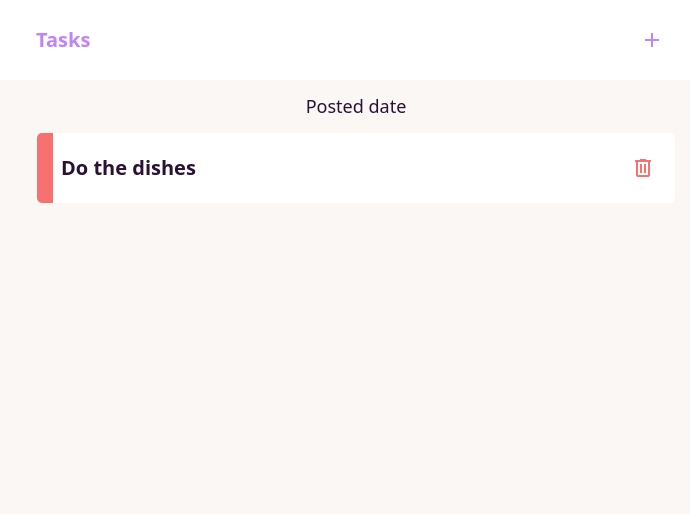
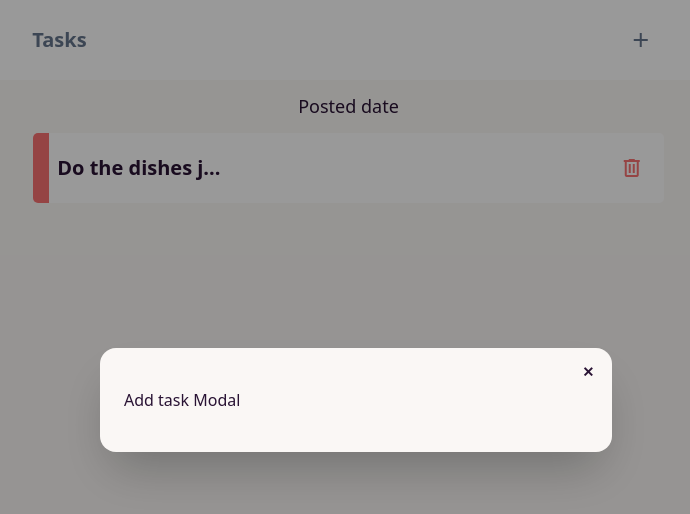
Before and after one commit to Izzat4545/todo, a Vue app: page / in a window 1280 px wide. Both pictures are taken after a click on the button "add". Shown: the top 514 px of the page, without its empty margins (284-974 px from the left). Built offline with nearby package versions, Linux system fonts and the light colour scheme.

Commit message:
implemented modals

```diff
--- a/src/App.vue
+++ b/src/App.vue
@@ -1,5 +1,5 @@
 <script lang="ts">
-import List from "./components/List.vue";
+import List from "./components/taskList/List.vue";
 import Header from "./components/Header.vue";
 export default {
   components: {
--- a/src/components/Header.vue
+++ b/src/components/Header.vue
@@ -1,13 +1,29 @@
 <script lang="ts">
-export default {};
+import AddTaskModal from "./modals/AddTaskModal.vue";
+export default {
+  data() {
+    return {
+      openModal: false,
+    };
+  },
+  methods: {
+    toggleModal() {
+      this.openModal = !this.openModal;
+    },
+  },
+  components: {
+    AddTaskModal,
+  },
+};
 </script>
 <template>
+  <AddTaskModal :showModal="openModal" :closeModal="toggleModal" />
   <div class="bg-white py-4">
     <div
-      class="w-[50%] m-auto text-purple-400 text-[20px] flex items-center justify-between font-bold"
+      class="w-[50%] m-auto text-slate-500 text-[20px] flex items-center justify-between font-bold"
     >
       <div>Tasks</div>
-      <button class="btn btn-ghost btn-circle">
+      <button @click="toggleModal" class="btn btn-ghost btn-circle">
         <span class="material-symbols-outlined"> add </span>
       </button>
     </div>
--- /dev/null
+++ b/src/components/modals/AddTaskModal.vue
@@ -0,0 +1,36 @@
+<template>
+  <div class="modal" :class="{ 'modal-open': showModal }">
+    <div class="modal-box">
+      <p class="py-4">Add task Modal</p>
+      <form method="dialog">
+        <button
+          @click="toggleModal"
+          className="btn btn-sm btn-circle btn-ghost absolute right-2 top-2"
+        >
+          ✕
+        </button>
+      </form>
+    </div>
+  </div>
+</template>
+
+<script lang="ts">
+export default {
+  data() {},
+  props: {
+    showModal: {
+      type: Boolean,
+      required: true,
+    },
+    closeModal: {
+      type: Function,
+      required: true,
+    },
+  },
+  methods: {
+    toggleModal() {
+      this.closeModal();
+    },
+  },
+};
+</script>
--- /dev/null
+++ b/src/components/modals/TaskInfoModal.vue
@@ -0,0 +1,36 @@
+<template>
+  <div class="modal" :class="{ 'modal-open': showModal }">
+    <div class="modal-box">
+      <p class="py-4">Task Info modal</p>
+      <form method="dialog">
+        <button
+          @click="toggleModal"
+          className="btn btn-sm btn-circle btn-ghost absolute right-2 top-2"
+        >
+          ✕
+        </button>
+      </form>
+    </div>
+  </div>
+</template>
+
+<script lang="ts">
+export default {
+  data() {},
+  props: {
+    showModal: {
+      type: Boolean,
+      required: true,
+    },
+    closeModal: {
+      type: Function,
+      required: true,
+    },
+  },
+  methods: {
+    toggleModal() {
+      this.closeModal();
+    },
+  },
+};
+</script>
--- a/src/components/List.vue
+++ b/src/components/taskList/List.vue
@@ -1,35 +1,54 @@
 <script lang="ts">
+import { textSlicer } from "../../utils/textSlicer";
+import TaskInfoModal from "../modals/TaskInfoModal.vue";
+
 export default {
   data() {
-    return {};
+    return {
+      limit: 15,
+      isModalOpen: false,
+    };
   },
   methods: {
-    parentFunction() {
-      console.log("parent function");
+    toggleModal() {
+      this.isModalOpen = !this.isModalOpen;
     },
     childFunction() {
       console.log("child function");
     },
+    textSlicer(text: string): string {
+      return textSlicer(text, this.limit);
+    },
+  },
+  components: {
+    TaskInfoModal,
   },
 };
 </script>
 
 <template>
+  <TaskInfoModal :showModal="isModalOpen" :closeModal="toggleModal" />
   <div class="w-[50%] m-auto">
     <div class="text-lg text-center py-3">Posted date</div>
     <ul>
       <li
-        @click="parentFunction"
+        @click="toggleModal"
         class="btn btn-ghost h-full rounded-md hover:bg-transparent overflow-hidden p-0 w-full group"
       >
         <div
           class="bg-white transition-all group-hover:bg-slate-50 w-full flex pr-2 h-[70px] items-center justify-between"
         >
-          <div class="flex gap-2 h-full items-center">
+          <div class="flex gap-2 h-full justify-start items-center">
             <!-- IMPORTANCE -->
             <div class="bg-red-400 h-full px-2"></div>
             <!-- TASK -->
-            <div class="text-[20px]">Do the dishes</div>
+            <div class="text-[20px]">
+              {{
+                textSlicer(
+                  "Do the dishes jhdsjshgdsjh jkhdgsjhgsj kjhdsgdsjkhgdsjk "
+                )
+              }}
+            </div>
           </div>
           <button
             @click.stop="childFunction"
--- /dev/null
+++ b/src/utils/textSlicer.ts
@@ -0,0 +1,7 @@
+export function textSlicer(text: string, limit: number): string {
+  if (text.length <= limit) {
+    return text;
+  } else {
+    return text.slice(0, limit) + "...";
+  }
+}
```
